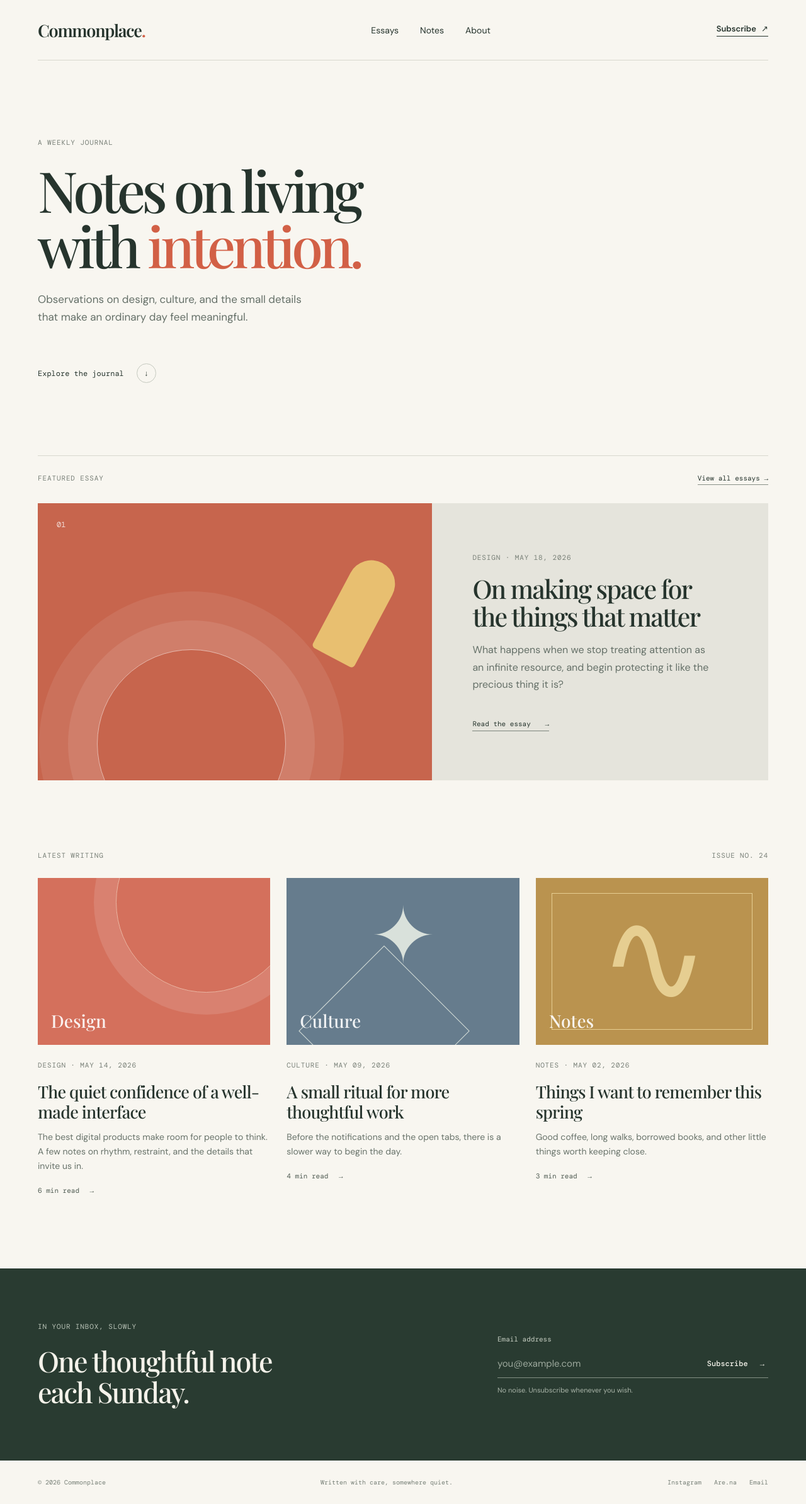
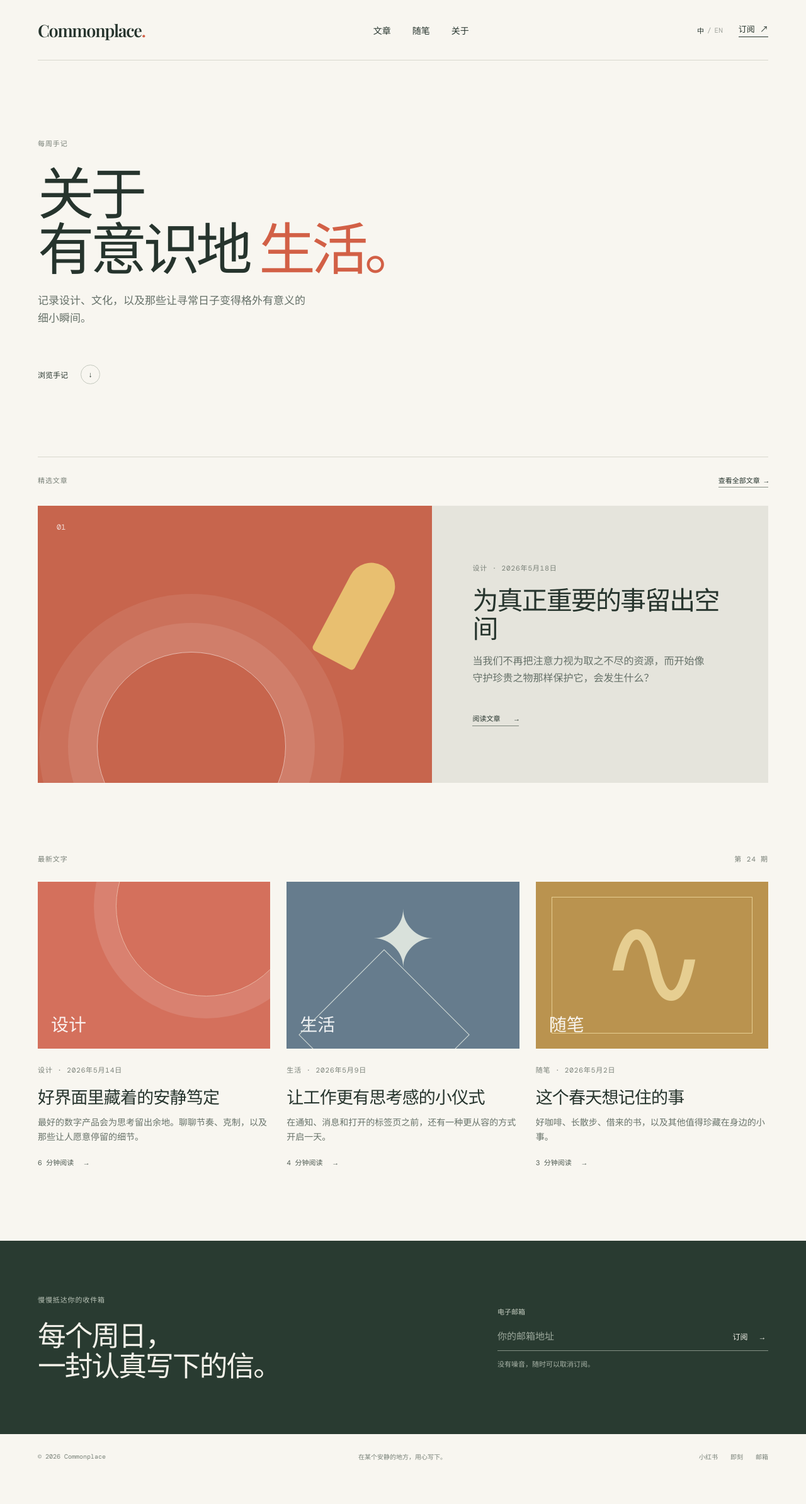
Before and after one commit to GeminiMortal/blog, a Vue app: page / in a window 1280 px wide. Shown: the whole page at 63% size. After the commit the page ends 2348 px from the top, so only its background shows below. Built offline with nearby package versions, Linux system fonts and the light colour scheme; a web font is replaced by a local one.

Commit message:
Add Chinese-default bilingual language switching

```diff
--- a/src/App.vue
+++ b/src/App.vue
@@ -1,75 +1,89 @@
 <script setup>
-const articles = [
-  {
-    tag: 'Design',
-    date: 'May 14, 2026',
-    title: 'The quiet confidence of a well-made interface',
-    excerpt: 'The best digital products make room for people to think. A few notes on rhythm, restraint, and the details that invite us in.',
-    read: '6 min read',
-    tone: 'coral',
+import { computed, ref } from 'vue'
+
+const language = ref('zh')
+
+const copy = {
+  zh: {
+    nav: ['文章', '随笔', '关于'], subscribe: '订阅',
+    journal: '每周手记', headline: ['关于', '有意识地', '生活。'],
+    intro: '记录设计、文化，以及那些让寻常日子变得格外有意义的细小瞬间。', explore: '浏览手记',
+    featured: '精选文章', allEssays: '查看全部文章', featureMeta: '设计 · 2026年5月18日',
+    featureTitle: '为真正重要的事留出空间', featureText: '当我们不再把注意力视为取之不尽的资源，而开始像守护珍贵之物那样保护它，会发生什么？', readEssay: '阅读文章',
+    latest: '最新文字', issue: '第 24 期',
+    inbox: '慢慢抵达你的收件箱', newsletter: ['每个周日，', '一封认真写下的信。'], email: '电子邮箱', placeholder: '你的邮箱地址', submit: '订阅', privacy: '没有噪音，随时可以取消订阅。',
+    copyright: '© 2026 Commonplace', footerText: '在某个安静的地方，用心写下。', social: ['小红书', '即刻', '邮箱'],
+    articles: [
+      { tag: '设计', date: '2026年5月14日', title: '好界面里藏着的安静笃定', excerpt: '最好的数字产品会为思考留出余地。聊聊节奏、克制，以及那些让人愿意停留的细节。', read: '6 分钟阅读' },
+      { tag: '生活', date: '2026年5月9日', title: '让工作更有思考感的小仪式', excerpt: '在通知、消息和打开的标签页之前，还有一种更从容的方式开启一天。', read: '4 分钟阅读' },
+      { tag: '随笔', date: '2026年5月2日', title: '这个春天想记住的事', excerpt: '好咖啡、长散步、借来的书，以及其他值得珍藏在身边的小事。', read: '3 分钟阅读' },
+    ],
   },
-  {
-    tag: 'Culture',
-    date: 'May 09, 2026',
-    title: 'A small ritual for more thoughtful work',
-    excerpt: 'Before the notifications and the open tabs, there is a slower way to begin the day.',
-    read: '4 min read',
-    tone: 'blue',
+  en: {
+    nav: ['Essays', 'Notes', 'About'], subscribe: 'Subscribe',
+    journal: 'A weekly journal', headline: ['Notes on living', 'with', 'intention.'],
+    intro: 'Observations on design, culture, and the small details that make an ordinary day feel meaningful.', explore: 'Explore the journal',
+    featured: 'Featured essay', allEssays: 'View all essays', featureMeta: 'Design · May 18, 2026',
+    featureTitle: 'On making space for the things that matter', featureText: 'What happens when we stop treating attention as an infinite resource, and begin protecting it like the precious thing it is?', readEssay: 'Read the essay',
+    latest: 'Latest writing', issue: 'Issue No. 24',
+    inbox: 'In your inbox, slowly', newsletter: ['One thoughtful note', 'each Sunday.'], email: 'Email address', placeholder: 'you@example.com', submit: 'Subscribe', privacy: 'No noise. Unsubscribe whenever you wish.',
+    copyright: '© 2026 Commonplace', footerText: 'Written with care, somewhere quiet.', social: ['Instagram', 'Are.na', 'Email'],
+    articles: [
+      { tag: 'Design', date: 'May 14, 2026', title: 'The quiet confidence of a well-made interface', excerpt: 'The best digital products make room for people to think. A few notes on rhythm, restraint, and the details that invite us in.', read: '6 min read' },
+      { tag: 'Culture', date: 'May 09, 2026', title: 'A small ritual for more thoughtful work', excerpt: 'Before the notifications and the open tabs, there is a slower way to begin the day.', read: '4 min read' },
+      { tag: 'Notes', date: 'May 02, 2026', title: 'Things I want to remember this spring', excerpt: 'Good coffee, long walks, borrowed books, and other little things worth keeping close.', read: '3 min read' },
+    ],
   },
-  {
-    tag: 'Notes',
-    date: 'May 02, 2026',
-    title: 'Things I want to remember this spring',
-    excerpt: 'Good coffee, long walks, borrowed books, and other little things worth keeping close.',
-    read: '3 min read',
-    tone: 'gold',
-  },
-]
+}
+
+const t = computed(() => copy[language.value])
+const tones = ['coral', 'blue', 'gold']
 </script>
 
 <template>
-  <main>
+  <main :lang="language">
     <nav class="nav container">
       <a class="brand" href="#top">Commonplace<span>.</span></a>
       <div class="nav-links">
-        <a href="#essays">Essays</a>
-        <a href="#notes">Notes</a>
-        <a href="#about">About</a>
+        <a href="#essays">{{ t.nav[0] }}</a>
+        <a href="#notes">{{ t.nav[1] }}</a>
+        <a href="#about">{{ t.nav[2] }}</a>
       </div>
-      <a class="subscribe-link" href="#subscribe">Subscribe <span>↗</span></a>
+      <div class="nav-actions">
+        <div class="language-switch" aria-label="Language selector">
+          <button :class="{ active: language === 'zh' }" type="button" @click="language = 'zh'">中</button>
+          <span>/</span>
+          <button :class="{ active: language === 'en' }" type="button" @click="language = 'en'">EN</button>
+        </div>
+        <a class="subscribe-link" href="#subscribe">{{ t.subscribe }} <span>↗</span></a>
+      </div>
     </nav>
 
     <section id="top" class="hero container">
-      <p class="eyebrow">A weekly journal</p>
-      <h1>Notes on living<br />with <em>intention.</em></h1>
-      <p class="intro">Observations on design, culture, and the small details that make an ordinary day feel meaningful.</p>
-      <a class="round-link" href="#essays">Explore the journal <span>↓</span></a>
+      <p class="eyebrow">{{ t.journal }}</p>
+      <h1>{{ t.headline[0] }}<br />{{ t.headline[1] }} <em>{{ t.headline[2] }}</em></h1>
+      <p class="intro">{{ t.intro }}</p>
+      <a class="round-link" href="#essays">{{ t.explore }} <span>↓</span></a>
     </section>
 
     <section id="essays" class="featured container">
-      <div class="section-heading">
-        <p class="eyebrow">Featured essay</p>
-        <a href="#notes">View all essays <span>→</span></a>
-      </div>
+      <div class="section-heading"><p class="eyebrow">{{ t.featured }}</p><a href="#notes">{{ t.allEssays }} <span>→</span></a></div>
       <article class="feature-card">
         <div class="feature-art"><span>01</span><i></i><b></b></div>
         <div class="feature-copy">
-          <p class="meta">Design · May 18, 2026</p>
-          <h2>On making space for the things that matter</h2>
-          <p>What happens when we stop treating attention as an infinite resource, and begin protecting it like the precious thing it is?</p>
-          <a class="text-link" href="#notes">Read the essay <span>→</span></a>
+          <p class="meta">{{ t.featureMeta }}</p>
+          <h2>{{ t.featureTitle }}</h2>
+          <p>{{ t.featureText }}</p>
+          <a class="text-link" href="#notes">{{ t.readEssay }} <span>→</span></a>
         </div>
       </article>
     </section>
 
     <section id="notes" class="latest container">
-      <div class="section-heading">
-        <p class="eyebrow">Latest writing</p>
-        <p class="issue">Issue No. 24</p>
-      </div>
+      <div class="section-heading"><p class="eyebrow">{{ t.latest }}</p><p class="issue">{{ t.issue }}</p></div>
       <div class="article-grid">
-        <article v-for="article in articles" :key="article.title" class="article-card">
-          <div class="card-art" :class="article.tone"><span>{{ article.tag }}</span></div>
+        <article v-for="(article, index) in t.articles" :key="article.title" class="article-card">
+          <div class="card-art" :class="tones[index]"><span>{{ article.tag }}</span></div>
           <p class="meta">{{ article.tag }} · {{ article.date }}</p>
           <h3>{{ article.title }}</h3>
           <p class="excerpt">{{ article.excerpt }}</p>
@@ -80,25 +94,18 @@ const articles = [
 
     <section id="subscribe" class="newsletter">
       <div class="container newsletter-inner">
-        <div>
-          <p class="eyebrow">In your inbox, slowly</p>
-          <h2>One thoughtful note<br />each Sunday.</h2>
-        </div>
+        <div><p class="eyebrow">{{ t.inbox }}</p><h2>{{ t.newsletter[0] }}<br />{{ t.newsletter[1] }}</h2></div>
         <form @submit.prevent>
-          <label for="email">Email address</label>
-          <div class="email-row">
-            <input id="email" type="email" placeholder="you@example.com" aria-label="Email address" />
-            <button type="submit">Subscribe <span>→</span></button>
-          </div>
-          <p>No noise. Unsubscribe whenever you wish.</p>
+          <label for="email">{{ t.email }}</label>
+          <div class="email-row"><input id="email" type="email" :placeholder="t.placeholder" :aria-label="t.email" /><button type="submit">{{ t.submit }} <span>→</span></button></div>
+          <p>{{ t.privacy }}</p>
         </form>
       </div>
     </section>
 
     <footer id="about" class="footer container">
-      <p>© 2026 Commonplace</p>
-      <p>Written with care, somewhere quiet.</p>
-      <div><a href="#top">Instagram</a><a href="#top">Are.na</a><a href="#top">Email</a></div>
+      <p>{{ t.copyright }}</p><p>{{ t.footerText }}</p>
+      <div><a v-for="name in t.social" :key="name" href="#top">{{ name }}</a></div>
     </footer>
   </main>
 </template>
--- a/src/style.css
+++ b/src/style.css
@@ -19,6 +19,10 @@ a { color: inherit; text-decoration: none; }
 .brand span { color: #d26046; }
 .nav-links { display: flex; gap: 34px; font-size: 14px; }
 .nav-links a:hover, .footer a:hover { color: #d26046; }
+.nav-actions { display: flex; align-items: center; gap: 25px; }
+.language-switch { display: flex; align-items: center; gap: 5px; color: #a0a49d; font: 11px 'DM Mono', monospace; }
+.language-switch button { padding: 0; border: 0; background: transparent; color: inherit; font: inherit; cursor: pointer; }
+.language-switch button.active { color: #26342d; font-weight: 500; }
 .subscribe-link { font-size: 13px; font-weight: 600; border-bottom: 1px solid #26342d; padding-bottom: 3px; }
 .subscribe-link span { padding-left: 5px; }
 
@@ -63,4 +67,4 @@ h3 { margin-bottom: 13px; font-family: 'Playfair Display', serif; font-size: 27p
 .newsletter { background: #293b31; color: #f4f2ea; }.newsletter-inner { display: flex; align-items: center; justify-content: space-between; padding: 85px 0; }.newsletter .eyebrow { color: #b9c3b7; }.newsletter h2 { margin: 0; font-size: clamp(33px, 3.5vw, 51px); }.newsletter form { width: min(100%, 430px); }.newsletter label { display: block; margin-bottom: 10px; color: #c6cec2; font-family: 'DM Mono', monospace; font-size: 11px; }.email-row { display: flex; border-bottom: 1px solid #839085; }.email-row input { flex: 1; min-width: 0; padding: 12px 0; border: none; outline: none; background: transparent; color: white; font: 15px 'DM Sans', sans-serif; }.email-row input::placeholder { color: #9da99d; }.email-row button { border: none; background: transparent; color: #f4f2ea; font: 500 12px 'DM Mono', monospace; cursor: pointer; }.email-row button span { margin-left: 12px; }.newsletter form > p { margin: 12px 0 0; color: #a9b4a8; font-size: 11px; }
 .footer { display: flex; align-items: center; justify-content: space-between; padding: 28px 0; color: #788178; font-family: 'DM Mono', monospace; font-size: 10px; }.footer p { margin: 0; }.footer div { display: flex; gap: 20px; }
 
-@media (max-width: 720px) { .container { width: min(100% - 40px, 1160px); }.nav { height: 76px; }.nav-links { display: none; }.hero { padding: 80px 0 78px; }.feature-card { grid-template-columns: 1fr; }.feature-art { min-height: 270px; }.feature-copy { padding: 42px 30px; }.article-grid { grid-template-columns: 1fr; gap: 52px; }.card-art { height: 260px; }.newsletter-inner { display: block; padding: 63px 0; }.newsletter form { margin-top: 42px; }.footer { flex-wrap: wrap; gap: 18px; }.footer div { order: -1; width: 100%; }.latest { padding-bottom: 76px; } }
+@media (max-width: 720px) { .container { width: min(100% - 40px, 1160px); }.nav { height: 76px; }.nav-links, .subscribe-link { display: none; }.nav-actions { gap: 0; }.hero { padding: 80px 0 78px; }.feature-card { grid-template-columns: 1fr; }.feature-art { min-height: 270px; }.feature-copy { padding: 42px 30px; }.article-grid { grid-template-columns: 1fr; gap: 52px; }.card-art { height: 260px; }.newsletter-inner { display: block; padding: 63px 0; }.newsletter form { margin-top: 42px; }.footer { flex-wrap: wrap; gap: 18px; }.footer div { order: -1; width: 100%; }.latest { padding-bottom: 76px; } }
```
